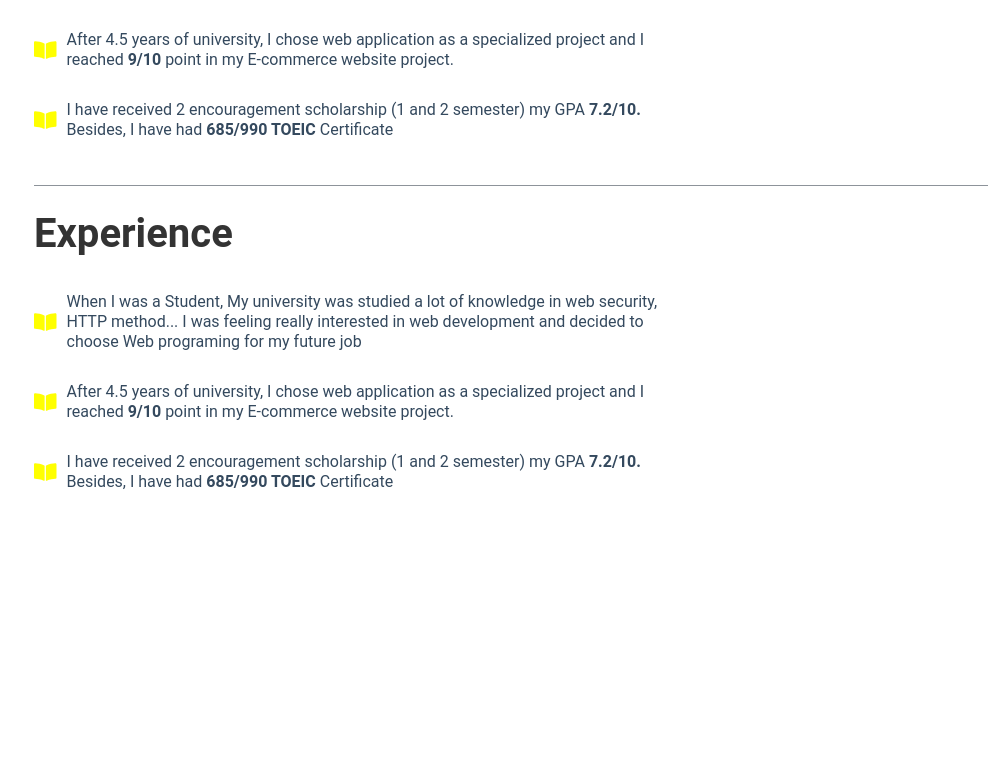
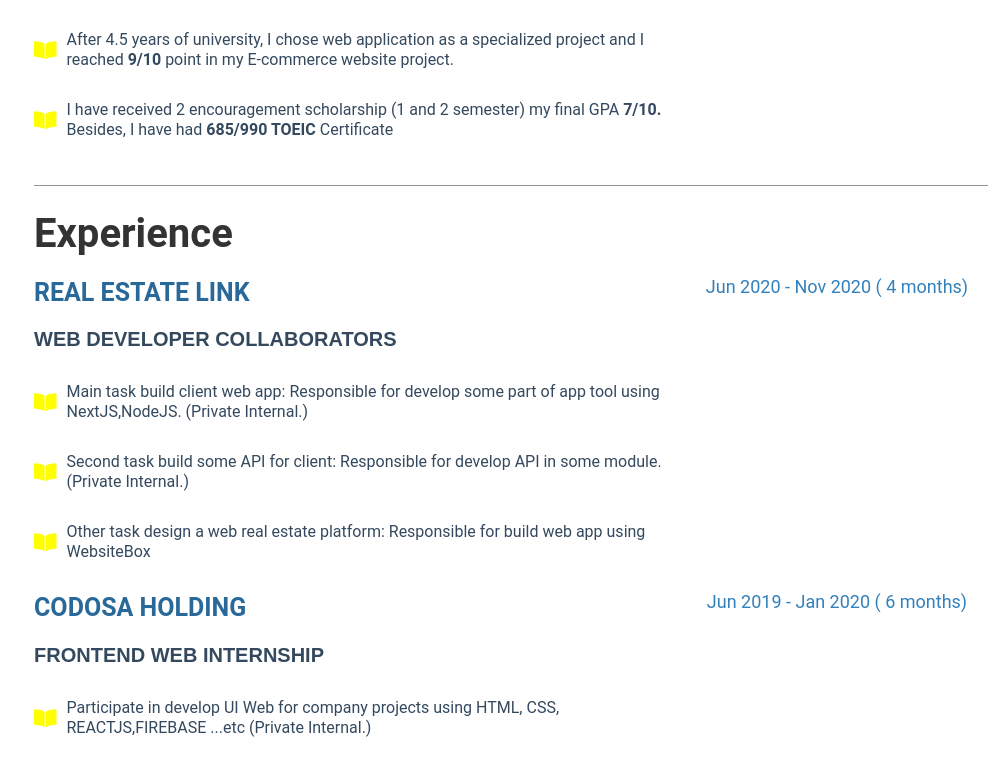
Before and after one commit to hieuth1997/my-cv-web-app, a React (Create React App) app: page / in a window 1280 px wide. Shown: the part 967-1743 px from the top of the page, without its empty margins (284-1280 px from the left). Before the commit the page ends 1504 px from the top, so only its background shows below. Built offline with nearby package versions, Linux system fonts and the light colour scheme; a web font is replaced by a local one.

Commit message:
add company education ex module

```diff
--- a/src/Components/Education/Education.jsx
+++ b/src/Components/Education/Education.jsx
@@ -57,8 +57,8 @@ function Education(props) {
               </div>
               <p className="education__desc">
                 I have received 2 encouragement scholarship &#40;1 and 2
-                semester&#41; my GPA <strong>7.2/10.</strong> Besides, I have
-                had <strong>685/990 TOEIC</strong> Certificate
+                semester&#41; my final GPA <strong>7/10.</strong> Besides, I
+                have had <strong>685/990 TOEIC</strong> Certificate
               </p>
             </div>
           </div>
--- a/src/Components/Experience/Company.jsx
+++ b/src/Components/Experience/Company.jsx
@@ -7,6 +7,19 @@ Company.propTypes = {};
 
 function Company(props) {
   const { name, link, position, timeserving, description } = props;
+  let listText;
+  if (description) {
+    listText = description.map((desc) => {
+      return (
+        <div className="desc__item" key={desc.id}>
+          <div className="icon">
+            <FontAwesomeIcon icon={faBookOpen}></FontAwesomeIcon>
+          </div>
+          <p className="education__desc">{desc.text}</p>
+        </div>
+      );
+    });
+  }
   return (
     <Fragment>
       <div className="col c-12 l-8 m-12">
@@ -21,37 +34,7 @@ function Company(props) {
           </a>
         </h3>
         <p className="education__title">{position}</p>
-        <div className="desc__item">
-          <div className="icon">
-            <FontAwesomeIcon icon={faBookOpen}></FontAwesomeIcon>
-          </div>
-          <p className="education__desc">
-            When I was a Student, My university was studied a lot of knowledge
-            in web security, HTTP method... I was feeling really interested in
-            web development and decided to choose Web programing for my future
-            job
-          </p>
-        </div>
-        <div className="desc__item">
-          <div className="icon">
-            <FontAwesomeIcon icon={faBookOpen}></FontAwesomeIcon>
-          </div>
-          <p className="education__desc">
-            After 4.5 years of university, I chose web application as a
-            specialized project and I reached <strong>9/10</strong> point in my
-            E-commerce website project.
-          </p>
-        </div>
-        <div className="desc__item">
-          <div className="icon">
-            <FontAwesomeIcon icon={faBookOpen}></FontAwesomeIcon>
-          </div>
-          <p className="education__desc">
-            I have received 2 encouragement scholarship &#40;1 and 2
-            semester&#41; my GPA <strong>7.2/10.</strong> Besides, I have had{" "}
-            <strong>685/990 TOEIC</strong> Certificate
-          </p>
-        </div>
+        {listText}
       </div>
       <div className="col c-12 l-4 m-12">
         <div className="time">
--- a/src/Components/Experience/Experience.jsx
+++ b/src/Components/Experience/Experience.jsx
@@ -1,10 +1,62 @@
-import React from "react";
+import React, { useState } from "react";
 
 import PropTypes from "prop-types";
 import Company from "./Company";
 Experience.propTypes = {};
 
 function Experience(props) {
+  const companies = [
+    {
+      id: 1,
+      name: "Real Estate Link",
+      link: "https://www.globalrealestatelink.com/",
+      position: "Web Developer collaborators",
+      timeserving: "Jun 2020 - Nov 2020 ( 4 months)",
+      description: [
+        {
+          id: 1,
+          text:
+            "Main task build client web app: Responsible for develop some part of app tool using NextJS,NodeJS. (Private Internal.)",
+        },
+        {
+          id: 2,
+          text:
+            "Second task build some API for client: Responsible for develop API in some module.(Private Internal.)",
+        },
+        {
+          id: 3,
+          text:
+            "Other task design a web real estate platform: Responsible for build web app using WebsiteBox",
+        },
+      ],
+    },
+    {
+      id: 2,
+      name: "Codosa Holding",
+      link: "https://codosaholding.com/",
+      position: "Frontend Web Internship",
+      timeserving: "Jun 2019 - Jan 2020 ( 6 months)",
+      description: [
+        {
+          id: 1,
+          text:
+            "Participate in develop UI Web for company projects using HTML, CSS, REACTJS,FIREBASE ...etc (Private Internal.)",
+        },
+      ],
+    },
+  ];
+  const companiesUI = companies.map((company) => {
+    return (
+      <Company
+        key={company.id}
+        name={company.name}
+        position={company.position}
+        link={company.link}
+        timeserving={company.timeserving}
+        description={company.description}
+      ></Company>
+    );
+  });
   return (
     <div className="education">
       <div className="grid wide"></div>
@@ -12,7 +64,7 @@ function Experience(props) {
         <div className="col l-12 m-12">
           <h1 className="heading">Experience</h1>
         </div>
-        <Company></Company>
+        {companiesUI}
       </div>
     </div>
   );
```
Also changed, not shown: 1 other file (tests, documents, lock files or other folders).
